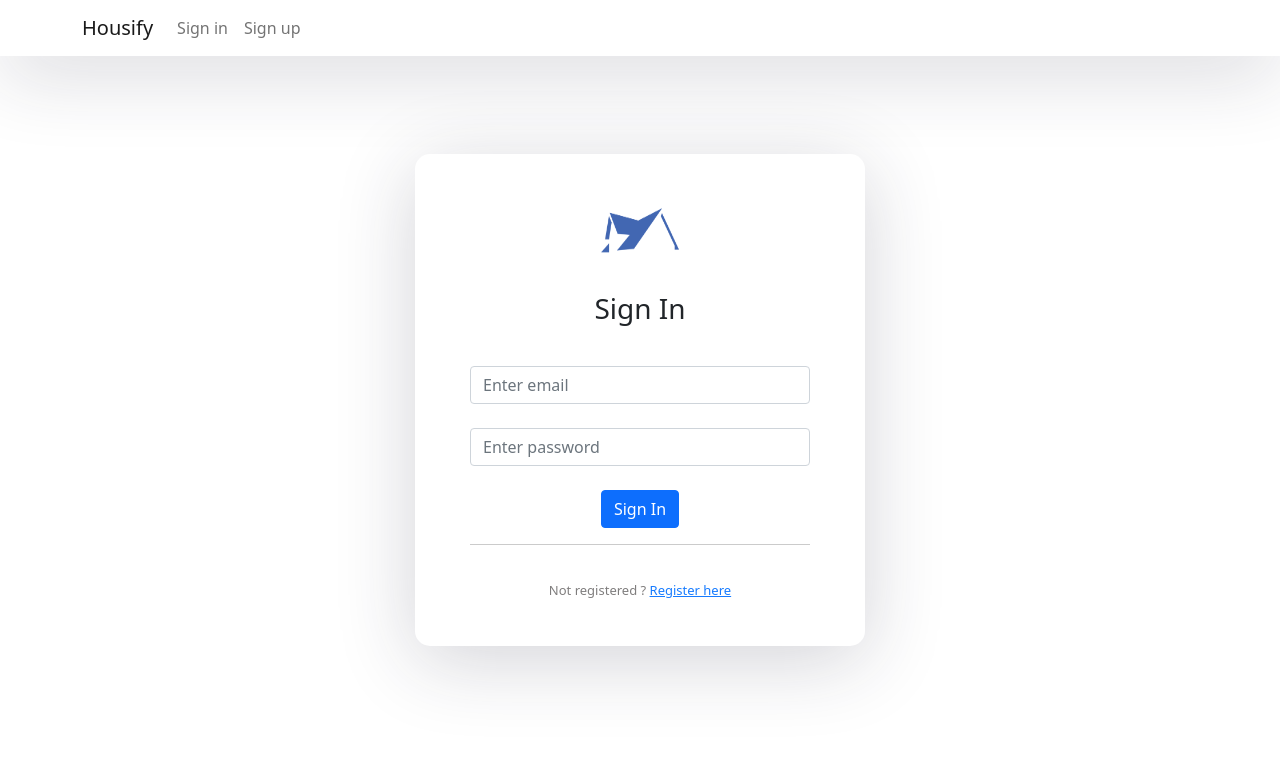
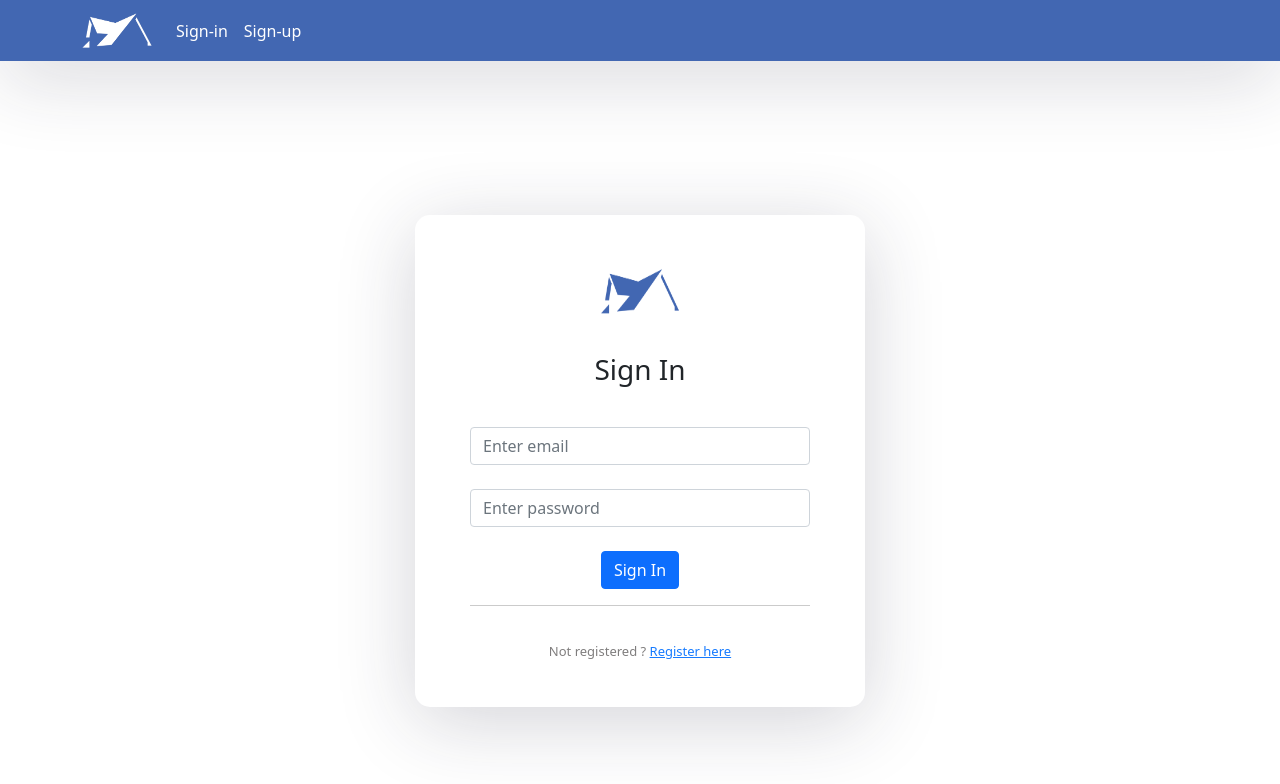
Before and after one commit to sanjunareddie/Web-frontend-Winter2022, a React (Create React App) app: page / in a window 1280 px wide. Shown: the top 784 px of the page. Built offline with nearby package versions, Linux system fonts and the light colour scheme.

Commit message:
Navbar for Signup and Signin Page Added

```diff
--- a/src/App.js
+++ b/src/App.js
@@ -2,33 +2,15 @@ import "./App.css";
 import "../node_modules/bootstrap/dist/css/bootstrap.min.css";
 import { Routes, Route, Link } from "react-router-dom";
 
+import NavBarBeforeLogin from "./components/NavBarBeforeLogin";
 import SignIn from "./components/SignIn";
 import SignUp from "./components/SignUp";
 
 function App() {
   return (
     <>
-      <nav className="navbar navbar-expand-lg navbar-light fixed-top">
-        <div className="container">
-          <Link className="navbar-brand" to={"/sign-in"}>
-            Housify
-          </Link>
-          <div className="collapse navbar-collapse" id="navbarTogglerDemo02">
-            <ul className="navbar-nav ml-auto">
-              <li className="nav-item">
-                <Link className="nav-link" to={"/sign-in"}>
-                  Sign in
-                </Link>
-              </li>
-              <li className="nav-item">
-                <Link className="nav-link" to={"/sign-up"}>
-                  Sign up
-                </Link>
-              </li>
-            </ul>
-          </div>
-        </div>
-      </nav>
+      <NavBarBeforeLogin />
+
       <div className="App">
         <div className="outer">
           <div className="inner">
--- /dev/null
+++ b/src/components/NavBarBeforeLogin/index.js
@@ -0,0 +1,39 @@
+import React from "react";
+import { useEffect, useState } from "react";
+import Navbar from "react-bootstrap/Navbar";
+import Nav from "react-bootstrap/Nav";
+import Container from "react-bootstrap/Container";
+import Logo from "../../Resources/housify-logo-white.png";
+
+function NavBarBeforeLogin() {
+  return (
+    <>
+      <Navbar className="navbar-color navbar navbar-dark">
+        <Container>
+          <Navbar.Brand href="#home">
+            <img
+              src={Logo}
+              width="70"
+              height="35"
+              className="d-inline-block align-top"
+              alt="React Bootstrap logo"
+            />
+          </Navbar.Brand>
+          <Navbar.Toggle aria-controls="basic-navbar-nav" />
+          <Navbar.Collapse id="basic-navbar-nav">
+            <Nav className="nav-text-color me-auto">
+              <Nav.Link href="#home" className="nav-text-color">
+                Sign-in
+              </Nav.Link>
+              <Nav.Link href="#link" className="nav-text-color">
+                Sign-up
+              </Nav.Link>
+            </Nav>
+          </Navbar.Collapse>
+        </Container>
+      </Navbar>
+    </>
+  );
+}
+
+export default NavBarBeforeLogin;
--- a/src/index.css
+++ b/src/index.css
@@ -24,6 +24,14 @@ body {
 .button-center {
   display: flex;
   justify-content: center;
+}
+
+.navbar-color {
+  background-color: #4267b2 !important;
+}
+
+.nav-text-color {
+  color: white !important;
 }
 
 .simple-line {
```
Also changed, not shown: src/Resources/housify-logo-white.png (added), src/components/SignUp/index.js (line endings or trailing spaces).
